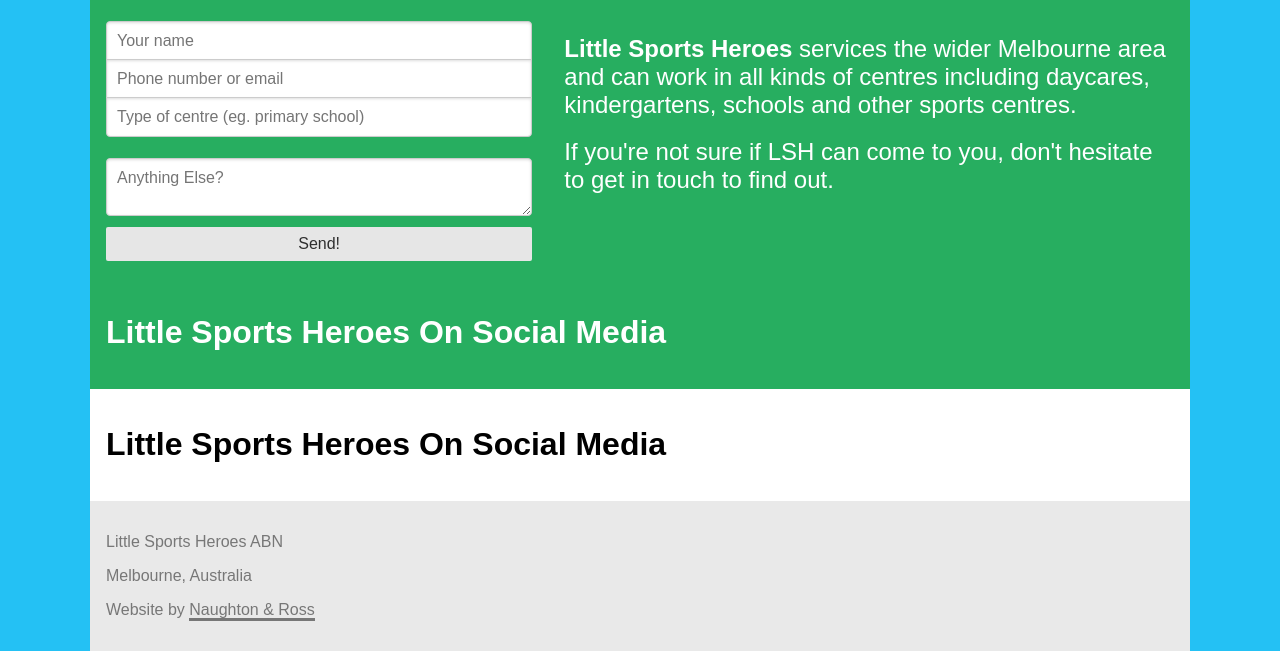
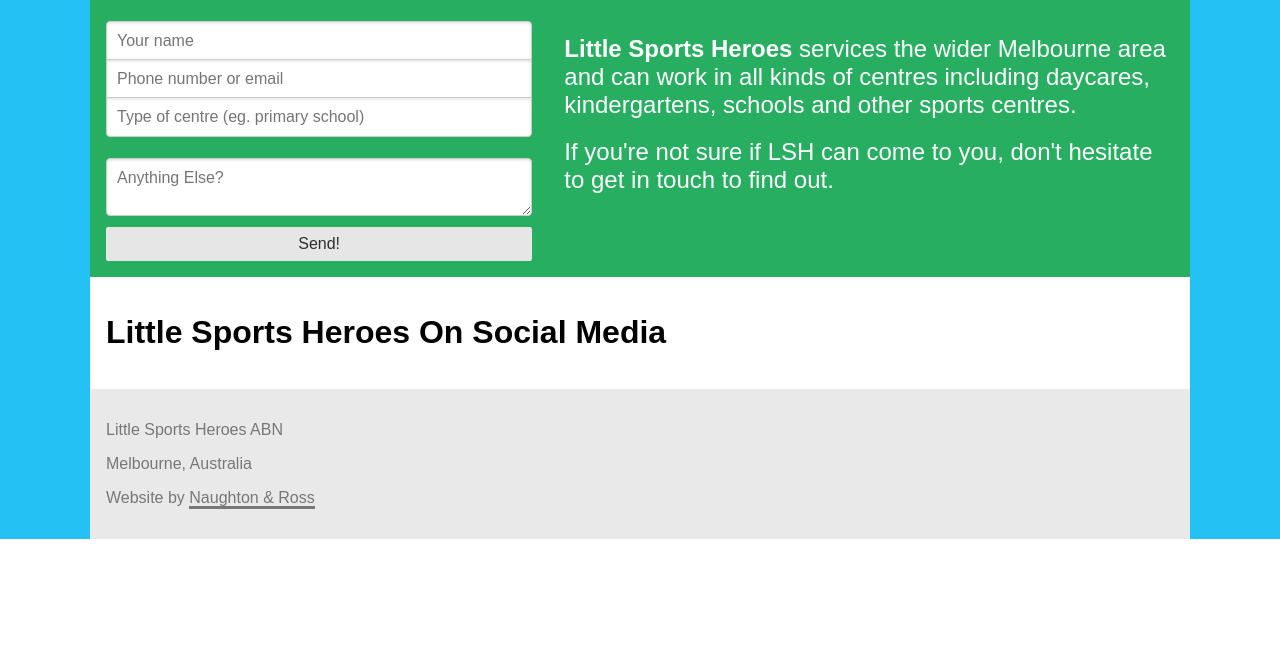
Before and after one commit to naughton-and-ross/little-sports-heroes, a PHP site: page /contact in a window 1280 px wide. Shown: the part 474-1125 px from the top of the page. After the commit the page ends 1013 px from the top, so only its background shows below. Run offline with PHP 8.4, Linux system fonts and the light colour scheme; some libraries are stand-ins or nearby versions.

Commit message:
remove extra heading

```diff
--- a/contact/index.php
+++ b/contact/index.php
@@ -44,11 +44,6 @@
                         <h2>If you're not sure if LSH can come to you, don't hesitate to get in touch to find out.</h2>
                     </div>
                 </div>
-                <div class="pure-u-1">
-                    <div class="l-box">
-                        <h1>Little Sports Heroes On Social Media</h1>
-                    </div>
-                </div>
             </div>
             <div class="pure-g">
             	<div class="pure-u-1">
```
